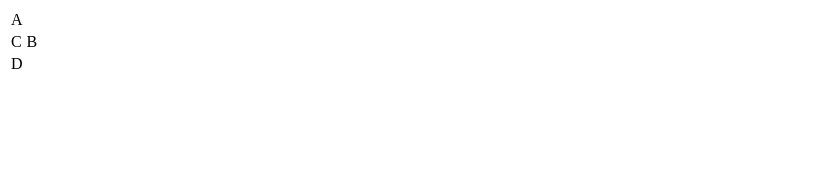
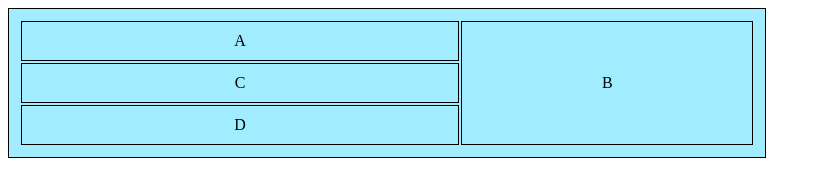
Before and after one commit to kuaworu/veebirakendusedTITpv24, a plain HTML site: page tabelid.html in a window 1280 px wide. Shown: the whole page, without its empty margins (0-821 px from the left). Drawn offline with Linux system fonts and the light colour scheme.

Commit message:
tabelid.html

```diff
--- a/tabelid.html
+++ b/tabelid.html
@@ -3,7 +3,7 @@
 <head>
     <meta charset="UTF-8">
     <title>Tabelid HTNL keeles</title>
-    <link rel="tablestyle" href="tablestyle.css">
+    <link rel="stylesheet" href="tablestyle.css">
 </head>
 <body>
 <table id="lihtne">
```
